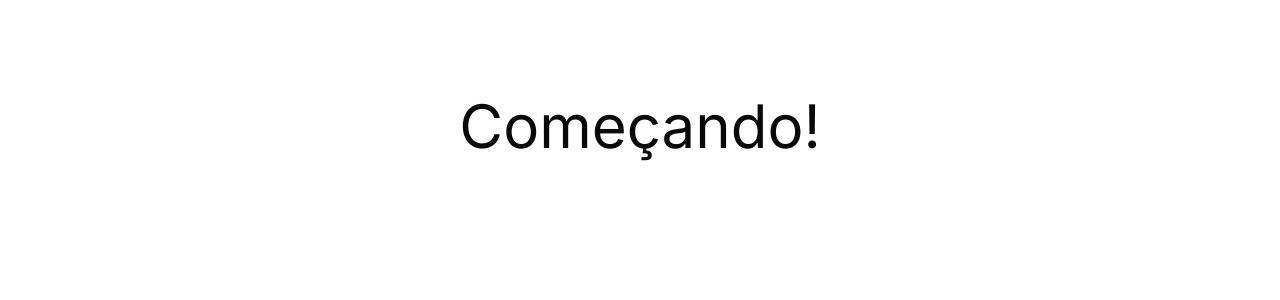
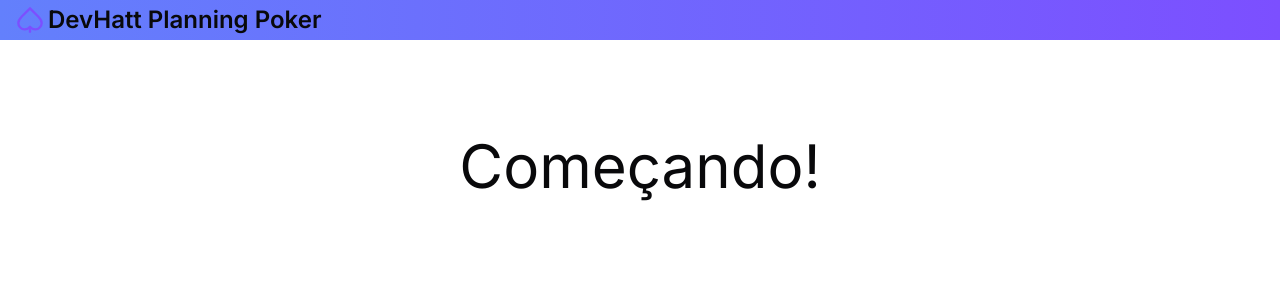
Before and after one commit to zoldyzdk/HattPoker, a Next.js app: page / in a window 1280 px wide. Shown: the top 300 px of the page. Built offline with nearby package versions, Linux system fonts and the light colour scheme.

Commit message:
feat: create a header component and add a title to page

```diff
--- a/src/app/layout.tsx
+++ b/src/app/layout.tsx
@@ -1,12 +1,13 @@
 import type { Metadata } from "next";
 import { Inter } from "next/font/google";
 import "./globals.css";
+import Header from "@/components/header";
 
 const inter = Inter({ subsets: ["latin"] });
 
 export const metadata: Metadata = {
-  title: "Create Next App",
-  description: "Generated by create next app",
+  title: "Hatt Poker",
+  description: "A Devhatt Planning Poker",
 };
 
 export default function RootLayout({
@@ -15,8 +16,11 @@ export default function RootLayout({
   children: React.ReactNode;
 }>) {
   return (
-    <html lang="en">
-      <body className={inter.className}>{children}</body>
+    <html lang="pt-br">
+      <body className={inter.className}>
+        <Header />
+        {children}
+      </body>
     </html>
   );
 }
--- /dev/null
+++ b/src/components/header.tsx
@@ -0,0 +1,15 @@
+import React from "react";
+import Image from "next/image";
+import { Spade } from "lucide-react";
+
+export default function Header() {
+ return (
+  <div className="bg-gradient-to-r from-[#6380FC] to-[#7C4FFF] w-full px-4">
+   <div className="w-full h-10 flex gap-1 items-center">
+    {/* <Image src="/logo.svg" alt="logo" width={40} height={40} /> */}
+    <Spade size={28} className="text-[#7C4FFF]" />
+    <p className="text-2xl font-semibold">DevHatt Planning Poker</p>
+   </div>
+  </div>
+ );
+}
```
